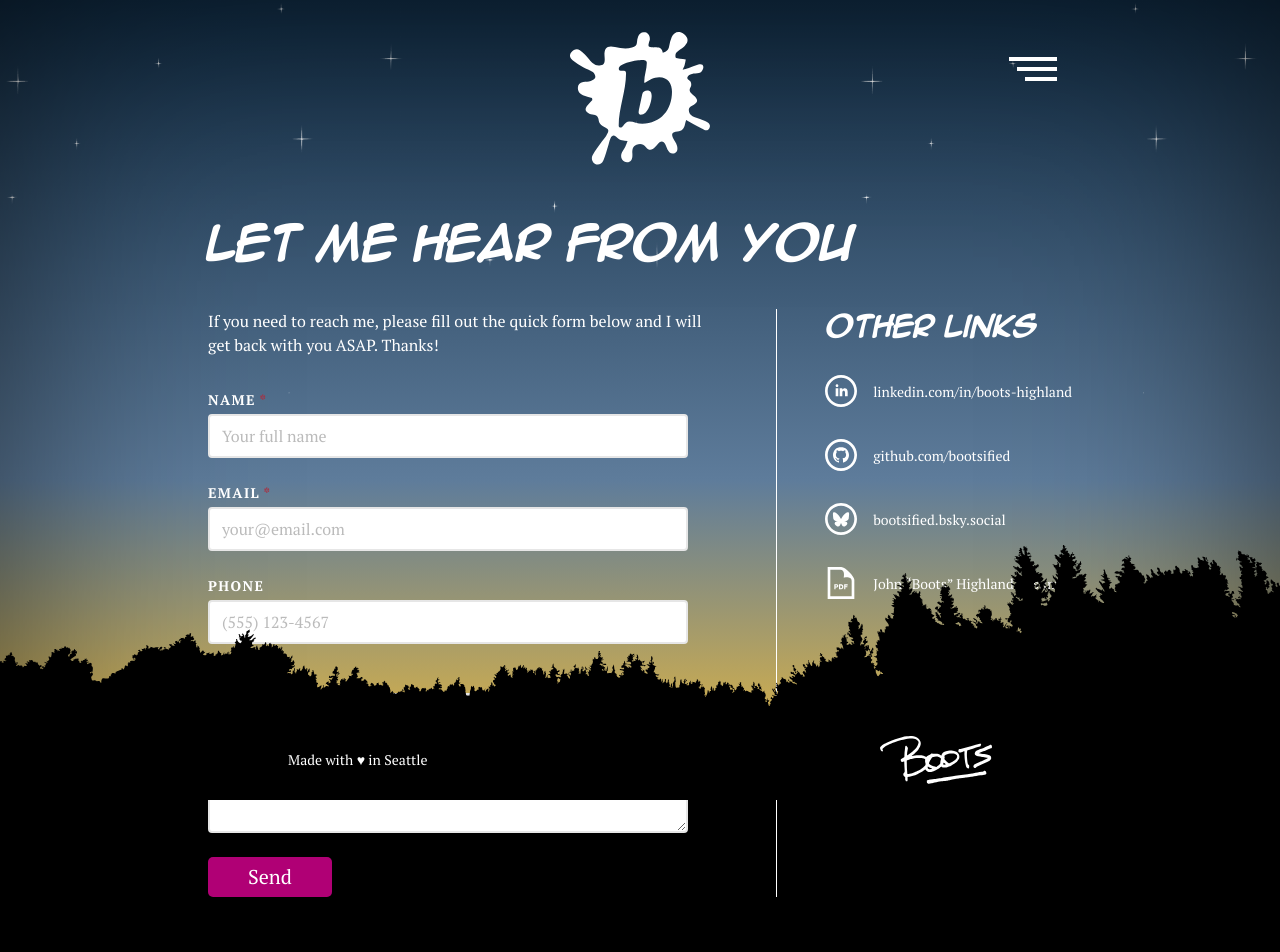
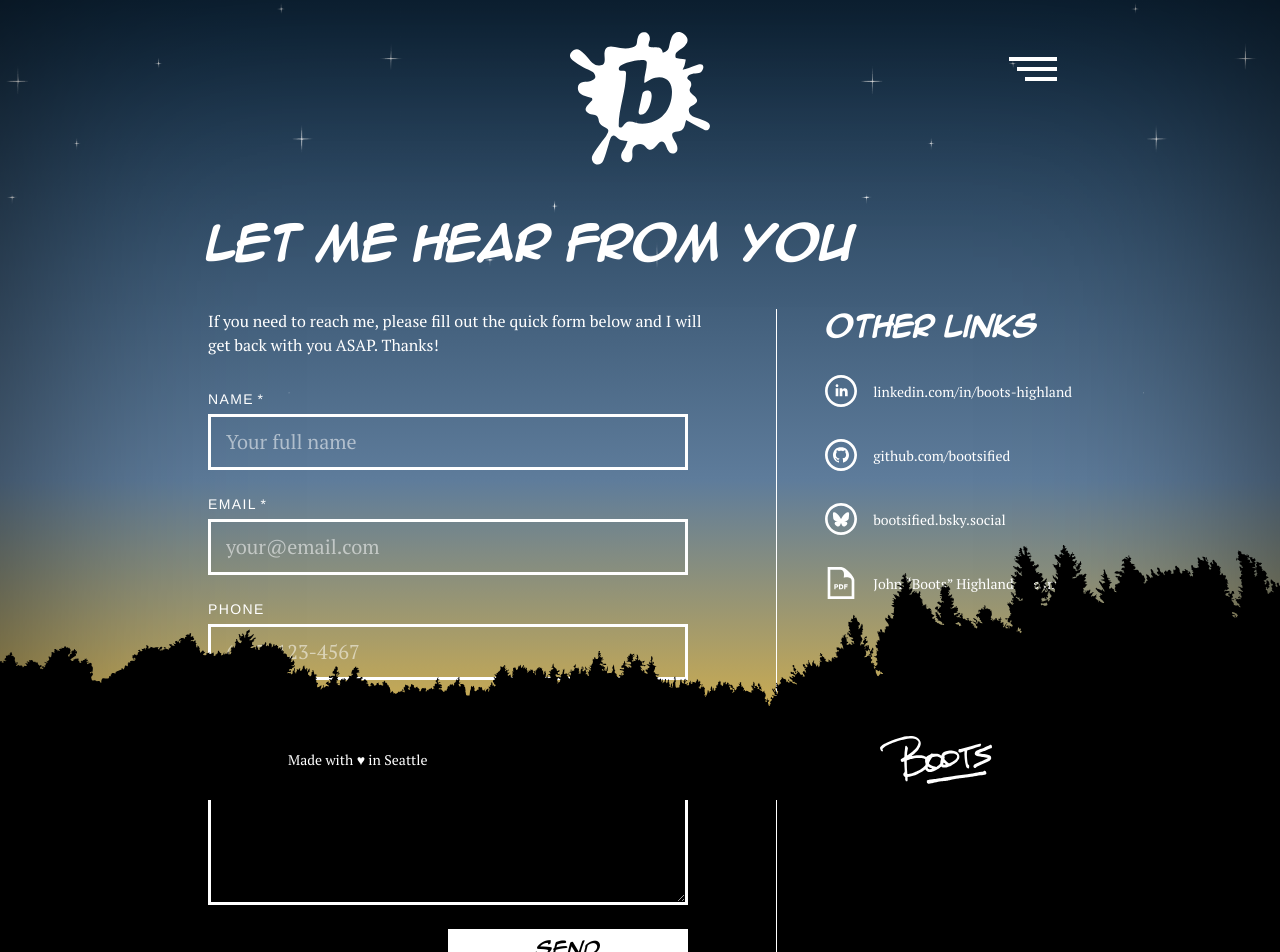
Before and after one commit to bootsified/bootsified-2025, a Next.js app: page /contact in a window 1280 px wide. Shown: the top 952 px of the page. Built offline with nearby package versions, Linux system fonts and the light colour scheme; no server answers.

Commit message:
contact form styling

```diff
--- a/src/components/ContactForm/ContactForm.module.css
+++ b/src/components/ContactForm/ContactForm.module.css
@@ -16,33 +16,33 @@
 	align-items: center;
 	/* color: var(--gray-8); */
 	display: flex;
-	/* font-family: var(--font-heading); */
+	font-family: var(--font-sans);
 	font-size: 0.875em;
-	font-weight: 600;
+	font-stretch: 75%;
+	font-weight: 400;
 	gap: 0.25em;
 	letter-spacing: 0.1em;
 	text-transform: uppercase;
 }
 
 .required {
-	color: var(--red-5);
 	aria-label: 'required';
 }
 
 .input {
 	padding: 0.5em 0.75em;
-	border: 2px solid var(--gray-2);
-	border-radius: 0.25em;
+	border: 3px solid var(--text);
+	border-radius: 0;
+	color: var(--text);
 	font-family: inherit;
-	font-size: 1em;
-	color: var(--gray-8);
-	background-color: #fff;
+	font-size: 1.25em;
+	background-color: transparent;
 	transition: border-color var(--hover-duration, 0.2s) ease;
 
 	&:focus {
-		outline: 2px solid var(--color-pri);
+		outline: 2px solid var(--text);
 		outline-offset: 2px;
-		border-color: var(--color-pri);
+		border-color: var(--color-ter);
 	}
 
 	&:hover:not(:focus) {
@@ -50,7 +50,7 @@
 	}
 
 	&::placeholder {
-		color: var(--gray-4);
+		color: #fff8;
 	}
 }
 
@@ -69,27 +69,27 @@
 
 .submitButton {
 	align-self: flex-start;
-	background-color: var(--color-pri);
+	background-color: var(--text);
 	border: none;
-	border-radius: 0.25em;
-	color: white;
+	border-radius: 0;
+	color: var(--text-reverse);
 	cursor: pointer;
-	/* font-family: var(--font-heading); */
+	font-family: var(--font-heading);
 	font-size: 1.25em;
-	/* font-weight: 700; */
-	/* letter-spacing: 0.1em; */
+	margin-left: auto;
+	max-width: 12em;
 	outline-offset: 2px;
 	outline: 2px dotted transparent;
 	padding: 0.25em 2em;
-	transition: background-color var(--hover-duration, 0.2s) ease;
-	/* text-transform: uppercase; */
+	transition: background-color var(--hover-duration, 200ms) ease;
+	width: 100%;
 
 	@nest [data-whatintent="mouse"] &:hover:not(:disabled) {
-		background-color: var(--color-sec);
+		background-color: var(--color-ter);
 	}
 
 	&:focus {
-		outline: 2px dotted var(--color-pri);
+		outline: 2px dotted var(--text);
 	}
 
 	&:disabled {
```
